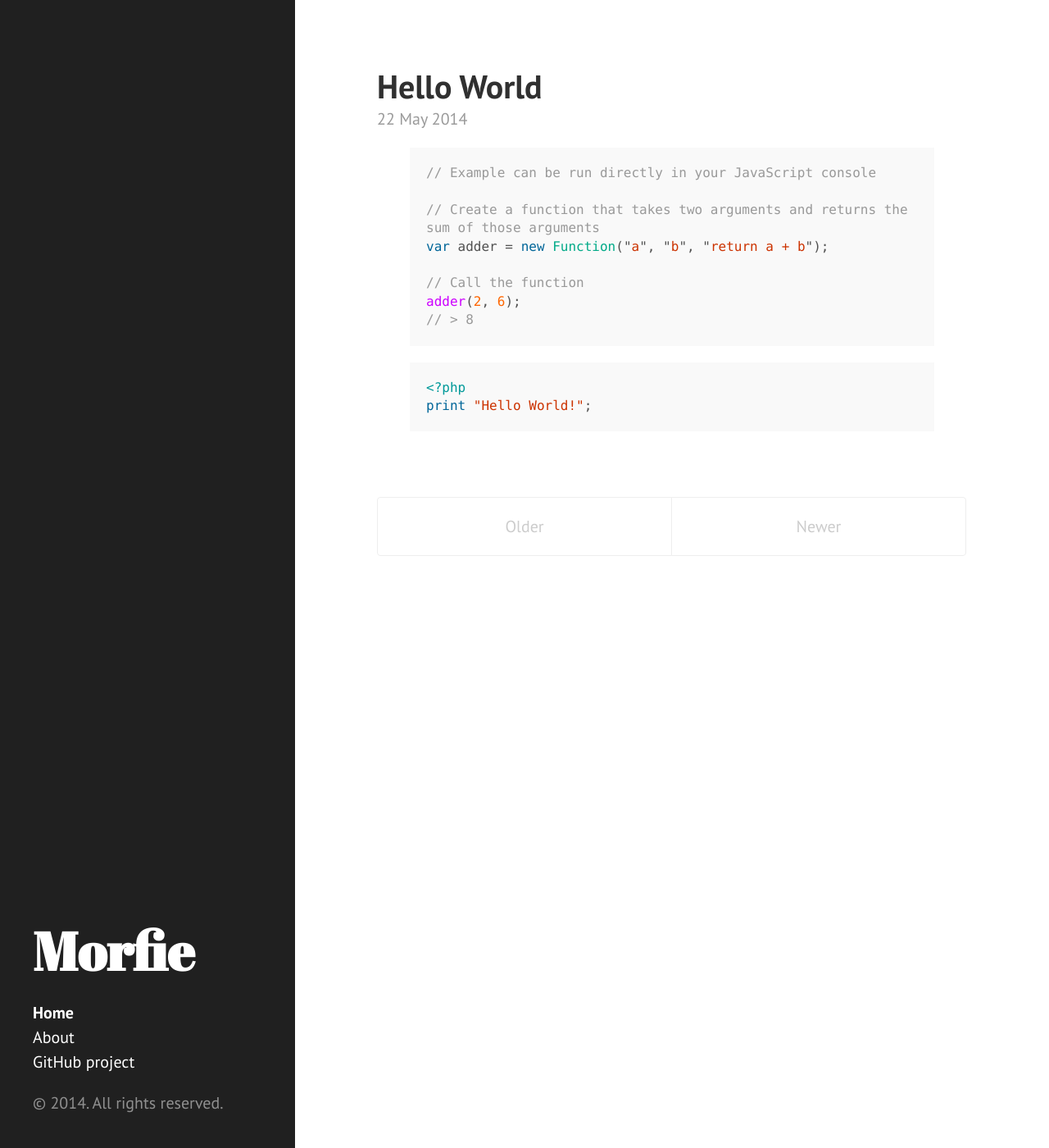
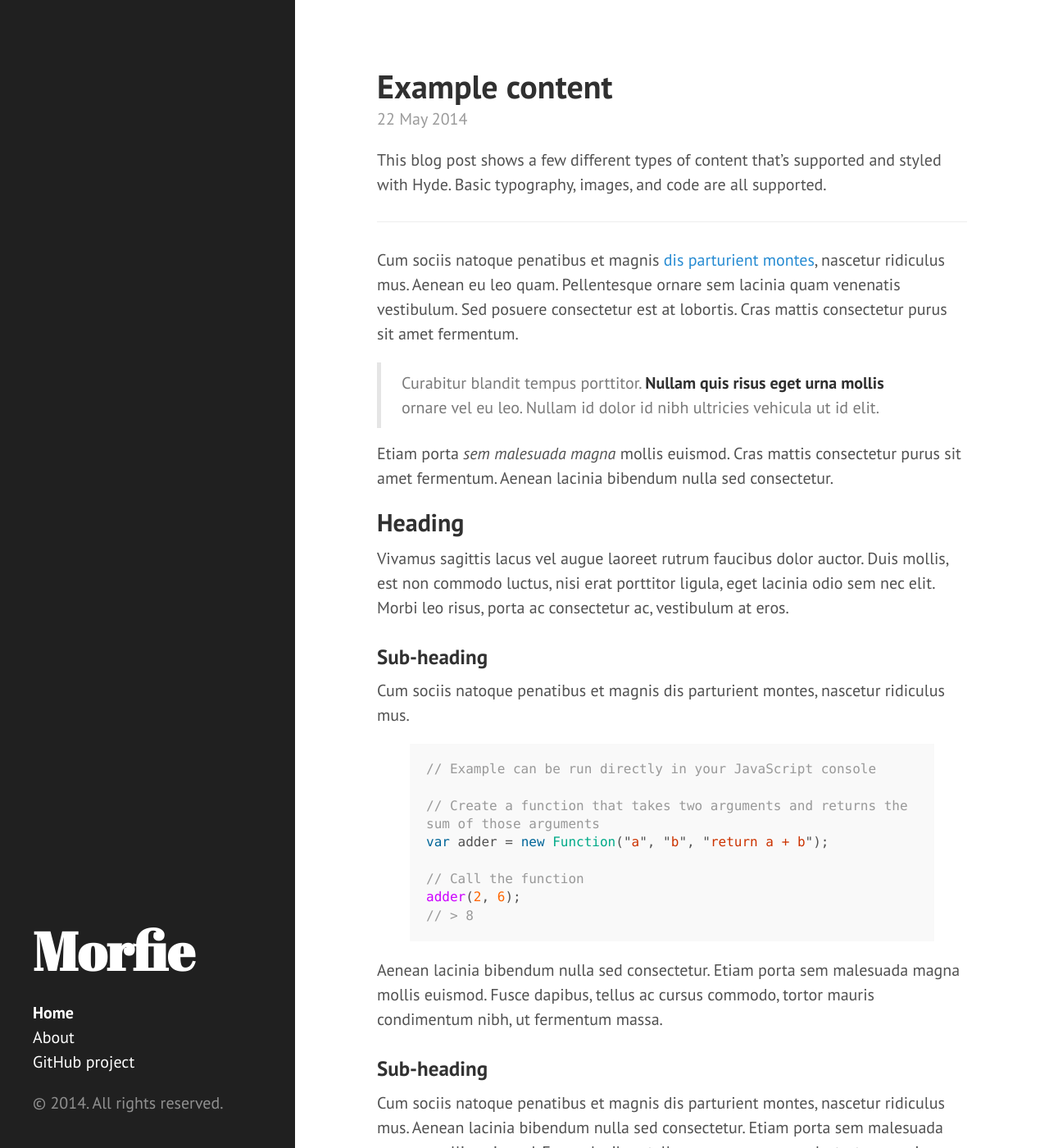
Before and after one commit to morfie/morfie.github.io, a Jekyll site: the page built from index.html, in a window 1280 px wide and 1400 px high. Shown: the whole window at 82% size. Built offline with Jekyll 4.4.1, drawn with Linux system fonts in a browser that asks for light colours; Markdown is read by kramdown in place of the engine named in the settings; the list of posts is cut into pages by our own code; some of the changed text lies outside the part shown.

Commit message:
php test

```diff
--- a/_posts/2014-05-22-hello-world.md
+++ b/_posts/2014-05-22-hello-world.md
@@ -13,8 +13,3 @@ var adder = new Function("a", "b", "return a + b");
 adder(2, 6);
 // > 8
 {% endhighlight %}
-
-{% highlight php %}
-<?php
-print "Hello World!";
-{% endhighlight %}
--- /dev/null
+++ b/_posts/2014-05-22-test.md
@@ -0,0 +1,55 @@
+---
+layout: post
+title: Example content
+---
+
+This blog post shows a few different types of content that's supported and styled with Hyde. Basic typography, images, and code are all supported.
+
+-----
+
+Cum sociis natoque penatibus et magnis <a href="#">dis parturient montes</a>, nascetur ridiculus mus. Aenean eu leo quam. Pellentesque ornare sem lacinia quam venenatis vestibulum. Sed posuere consectetur est at lobortis. Cras mattis consectetur purus sit amet fermentum.
+
+> Curabitur blandit tempus porttitor. **Nullam quis risus eget urna mollis** ornare vel eu leo. Nullam id dolor id nibh ultricies vehicula ut id elit.
+
+Etiam porta *sem malesuada magna* mollis euismod. Cras mattis consectetur purus sit amet fermentum. Aenean lacinia bibendum nulla sed consectetur.
+
+## Heading
+
+Vivamus sagittis lacus vel augue laoreet rutrum faucibus dolor auctor. Duis mollis, est non commodo luctus, nisi erat porttitor ligula, eget lacinia odio sem nec elit. Morbi leo risus, porta ac consectetur ac, vestibulum at eros.
+
+### Sub-heading
+
+Cum sociis natoque penatibus et magnis dis parturient montes, nascetur ridiculus mus.
+
+{% highlight js %}
+// Example can be run directly in your JavaScript console
+
+// Create a function that takes two arguments and returns the sum of those arguments
+var adder = new Function("a", "b", "return a + b");
+
+// Call the function
+adder(2, 6);
+// > 8
+{% endhighlight %}
+
+Aenean lacinia bibendum nulla sed consectetur. Etiam porta sem malesuada magna mollis euismod. Fusce dapibus, tellus ac cursus commodo, tortor mauris condimentum nibh, ut fermentum massa.
+
+### Sub-heading
+
+Cum sociis natoque penatibus et magnis dis parturient montes, nascetur ridiculus mus. Aenean lacinia bibendum nulla sed consectetur. Etiam porta sem malesuada magna mollis euismod. Fusce dapibus, tellus ac cursus commodo, tortor mauris condimentum nibh, ut fermentum massa justo sit amet risus.
+
+* Praesent commodo cursus magna, vel scelerisque nisl consectetur et.
+* Donec id elit non mi porta gravida at eget metus.
+* Nulla vitae elit libero, a pharetra augue.
+
+Donec ullamcorper nulla non metus auctor fringilla. Nulla vitae elit libero, a pharetra augue.
+
+1. Vestibulum id ligula porta felis euismod semper.
+2. Cum sociis natoque penatibus et magnis dis parturient montes, nascetur ridiculus mus.
+3. Maecenas sed diam eget risus varius blandit sit amet non magna.
+
+Cras mattis consectetur purus sit amet fermentum. Sed posuere consectetur est at lobortis.
+
+-----
+
+Want to see something else added? <a href="https://github.com/mdo/hyde/issues/new">Open an issue.</a>
```
